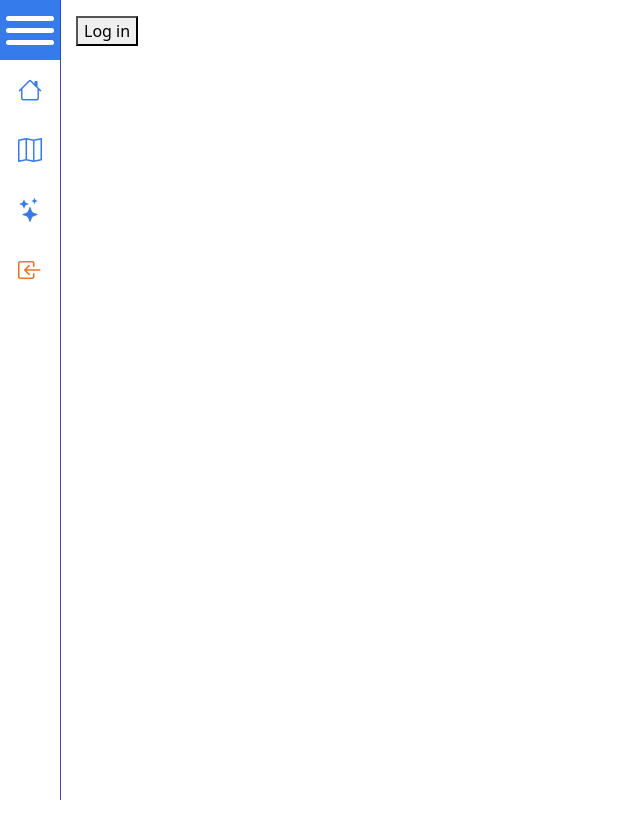
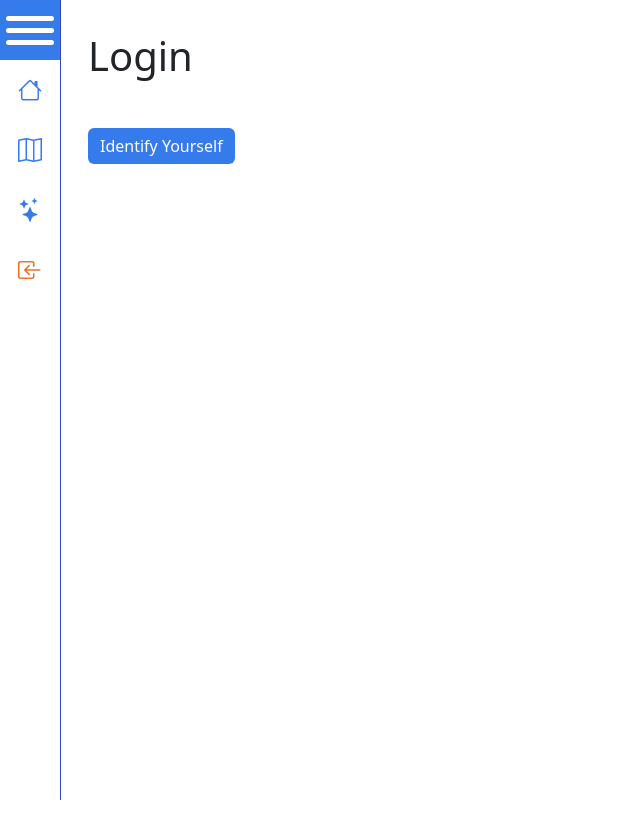
Before and after one commit to tedi00/react-router-6, a React (Create React App) app: page /login in a window 1280 px wide. Shown: the top 838 px of the page, without its empty margins (0-640 px from the left). Built offline with nearby package versions, Linux system fonts and the light colour scheme.

Commit message:
Styling updates

```diff
--- a/src/screens/Home/index.jsx
+++ b/src/screens/Home/index.jsx
@@ -37,7 +37,7 @@ export default function Home() {
                         <h5>Login</h5>
                         <p>
                             See your profile, upload your character sheets, and keep your Dungeon Master up to date with
-                            your character information.
+                            your character information. Lucky feat users will be judged.
                         </p>
                         {login ? <Link to={login.path} key={login.name}>{login.name}</Link> : <></>}
                     </Card>
@@ -46,7 +46,8 @@ export default function Home() {
                     <Card>
                         <h5>Maps</h5>
                         <p>
-                            Check your map to see what you know, if your DM gave you a map key.
+                            Check your map to see what you know, if your DM gave you a map key. Maybe one day you'll
+                            have the whole thing.
                         </p>
                         {maps ? <Link to={maps.path} key={maps.name}>{maps.name}</Link> : <></>}
                     </Card>
@@ -55,7 +56,7 @@ export default function Home() {
                     <Card>
                         <h5>Deities</h5>
                         <p>
-                            Need a list of the gods of your world? Refresh your memory here.
+                            Need a list of the gods of your world? What they represent? Refresh your memory here.
                         </p>
                         {deities ? <Link to={deities.path} key={deities.name}>{deities.name}</Link> : <></>}
                     </Card>
--- a/src/screens/Login/index.jsx
+++ b/src/screens/Login/index.jsx
@@ -1,4 +1,5 @@
 import {useAuth} from "../../hooks/useAuth";
+import {Header} from "../../components/Header";
 
 export const Login = () => {
     const {login} = useAuth();
@@ -12,6 +13,21 @@ export const Login = () => {
     };
 
     return (
-        <button onClick={handleSubmit}>Log in</button>
+        <>
+            <div className="container-fluid">
+                <div className="row">
+                    <div className="col-12">
+                        <Header textContent={"Login"}/>
+                    </div>
+                </div>
+            </div>
+            <div className="container-fluid">
+                <div className="row">
+                    <div className="col-12">
+                        <button className="btn btn-blue" onClick={handleSubmit}>Identify Yourself</button>
+                    </div>
+                </div>
+            </div>
+        </>
     )
 }
--- a/src/theme/_sidebar.scss
+++ b/src/theme/_sidebar.scss
@@ -19,7 +19,8 @@
   border-right: var(--border-right) solid colors.$blue-900;
   transform: translateX(var(--transform)); //default is closed
   transition: transform 220ms ease-in-out;
-  background-color: colors.$white;
+  background-color: colors.$white-7-opacity;
+  backdrop-filter: blur(5px);
 
   //handles behaviour of items when sidebar is open
   &.open {
@@ -139,6 +140,9 @@
       }
 
       &.active {
+        .nav-text::before {
+          content: "\226B";
+        }
         .nav-icon {
           color: colors.$orange-800 !important;
         }
--- a/src/theme/colors.scss
+++ b/src/theme/colors.scss
@@ -37,4 +37,5 @@ $blue-300-opacity: rgba(191, 225, 255, 0.8);
 $white: #FFFFFF;
 $black: #000000;
 $gray: #7f7f7f;
-$black-4-opacity: rgba(0, 0, 0, 0.4)
+$black-4-opacity: rgba(0, 0, 0, 0.4);
+$white-7-opacity: rgba(255, 255, 255, 0.7);
--- a/src/theme/styles.css
+++ b/src/theme/styles.css
@@ -1,3 +1,4 @@
+@charset "UTF-8";
 * {
   box-sizing: border-box;
 }
@@ -17,7 +18,8 @@
   border-right: var(--border-right) solid #3149b8;
   transform: translateX(var(--transform));
   transition: transform 220ms ease-in-out;
-  background-color: #FFFFFF;
+  background-color: rgba(255, 255, 255, 0.7);
+  backdrop-filter: blur(5px);
 }
 .sidebar.open {
   transform: translateX(0);
@@ -116,6 +118,9 @@
 .sidebar nav .nav-anchor:hover .nav-icon {
   color: #ed6f1e !important;
 }
+.sidebar nav .nav-anchor.active .nav-text::before {
+  content: "≫";
+}
 .sidebar nav .nav-anchor.active .nav-icon {
   color: #ed6f1e !important;
 }
@@ -154,16 +159,6 @@
 }
 .filter-class .filter-buttons {
   margin-top: 2rem;
-}
-.filter-class .btn-blue {
-  background-color: #367beb;
-  color: #FFFFFF;
-  border: none;
-}
-.filter-class .btn-blue:hover {
-  background-color: #379dff;
-  color: #FFFFFF;
-  border: none;
 }
 
 .card {
@@ -204,4 +199,15 @@ body {
   clip: rect(125px, 250px, 200px, 50px);
 }
 
+.btn-blue {
+  background-color: #367beb;
+  color: #FFFFFF;
+  border: none;
+}
+.btn-blue:hover {
+  background-color: #379dff;
+  color: #FFFFFF;
+  border: none;
+}
+
 /*# sourceMappingURL=styles.css.map */
--- a/src/theme/styles.scss
+++ b/src/theme/styles.scss
@@ -26,3 +26,14 @@ body {
   position: absolute;
   clip: rect(125px, 250px, 200px, 50px)
 }
+
+.btn-blue {
+  background-color: colors.$blue-700;
+  color: colors.$white;
+  border: none;
+  &:hover {
+    background-color: colors.$blue-500;
+    color: colors.$white;
+    border: none;
+  }
+}
```
Also changed, not shown: src/theme/_filter.scss (+0 -10 lines), 1 other file (tests, documents, lock files or other folders).
